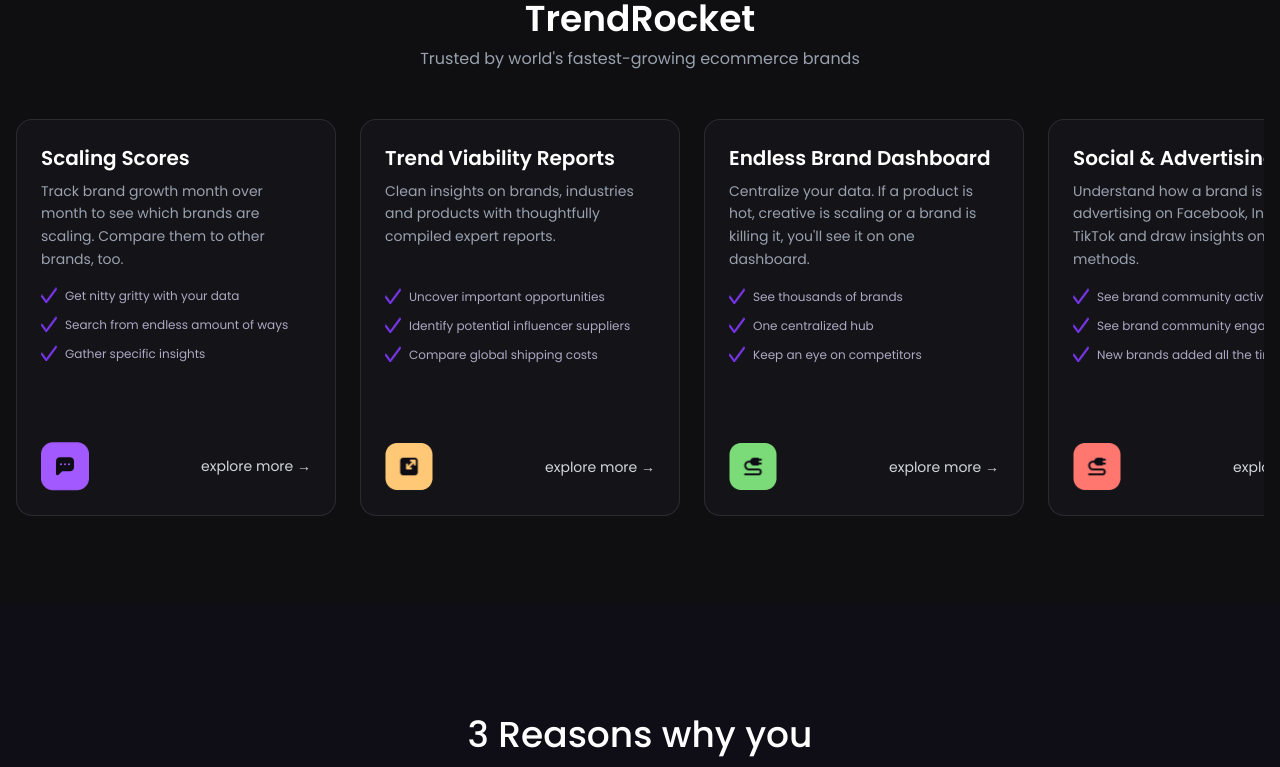
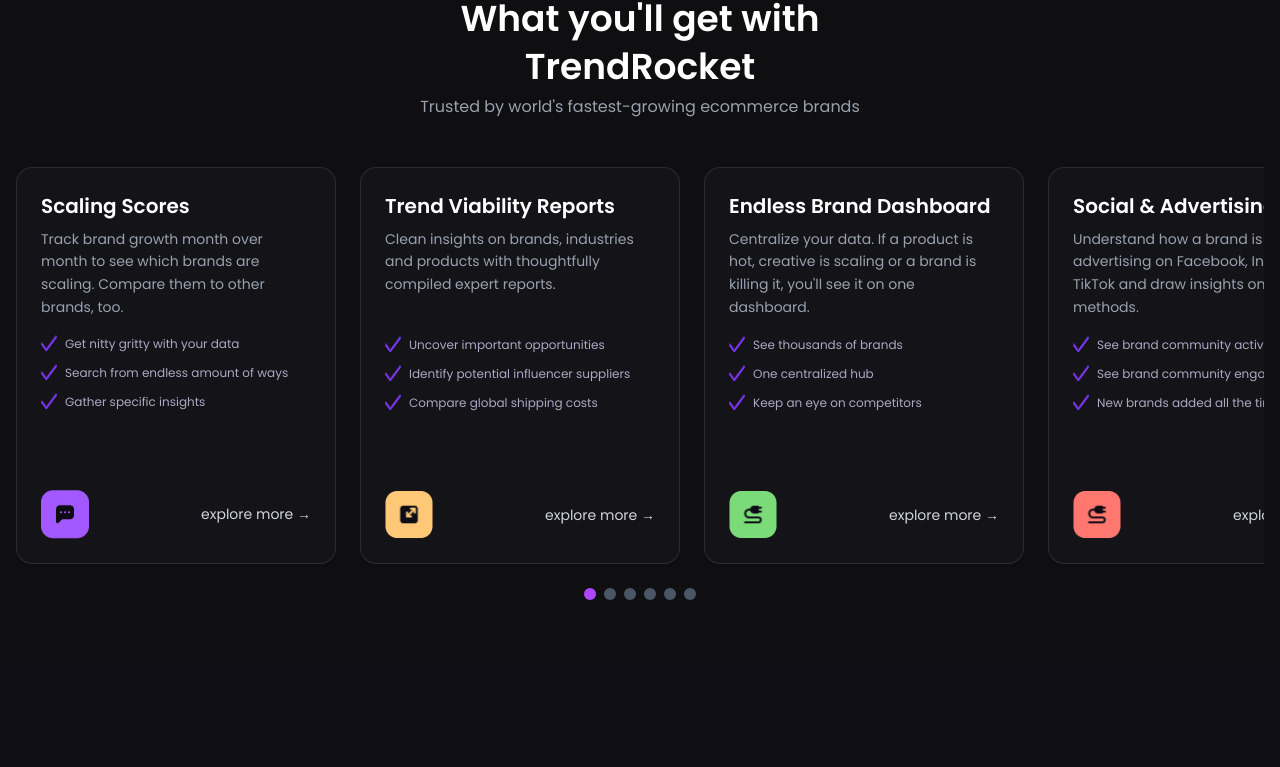
Before and after one commit to nabiy3v/trendrocket, a React (Vite) app: page / in a window 1280 px wide. Shown: the part 1167-1934 px from the top of the page. Built offline with nearby package versions, Linux system fonts and the light colour scheme.

Commit message:
fixed bugs

```diff
--- a/src/sections/brands.tsx
+++ b/src/sections/brands.tsx
@@ -1,10 +1,10 @@
 export default function Brands() {
     return (
-      <section className="bg-[#0B0B0D] text-white py-8 px-2 sm:py-12 my-[100px] ">
+      <section className="text-white py-8 px-2 sm:py-12 my-[100px] ">
         <p className="text-center text-xs sm:text-sm text-gray-400 mb-4 sm:mb-6 px-4 sm:px-0">
           Trusted by world's fastest-growing ecommerce brands
         </p>
-        <div className="flex flex-wrap justify-center items-center gap-4 sm:gap-8 max-w-[1000px] mx-auto">
+        <div className="flex flex-wrap justify-center items-center gap-4 sm:gap-8 max-w-[1000px] mx-auto space-y-5 mt-8">
           <img src="/assets/thank-tom.png" alt="THANK TOM" className="h-4 sm:h-6" />
           <img src="/assets/SMT.svg" alt="SMT" className="h-4 sm:h-6" />
           <img src="/assets/carbon-coco.png" alt="CARBON COCO" className="h-4 sm:h-6" />
--- a/src/sections/cards.tsx
+++ b/src/sections/cards.tsx
@@ -201,6 +201,44 @@ export default function Cards() {
           </div>
         </div>
       </div>
+      <div className="slide-nav-2 flex justify-center space-x-2">
+      <div
+        className="w-3 h-3 bg-purple-500 rounded-full cursor-pointer"
+        aria-label="Show slide 1 of 6"
+        role="button"
+        tabIndex={0}
+      ></div>
+      <div
+        className="w-3 h-3 bg-gray-600 rounded-full cursor-pointer"
+        aria-label="Show slide 2 of 6"
+        role="button"
+        tabIndex={-1}
+      ></div>
+      <div
+        className="w-3 h-3 bg-gray-600 rounded-full cursor-pointer"
+        aria-label="Show slide 3 of 6"
+        role="button"
+        tabIndex={-1}
+      ></div>
+      <div
+        className="w-3 h-3 bg-gray-600 rounded-full cursor-pointer"
+        aria-label="Show slide 4 of 6"
+        role="button"
+        tabIndex={-1}
+      ></div>
+      <div
+        className="w-3 h-3 bg-gray-600 rounded-full cursor-pointer"
+        aria-label="Show slide 5 of 6"
+        role="button"
+        tabIndex={-1}
+      ></div>
+      <div
+        className="w-3 h-3 bg-gray-600 rounded-full cursor-pointer"
+        aria-label="Show slide 6 of 6"
+        role="button"
+        tabIndex={-1}
+      ></div>
+    </div>
     </section>
   );
 }
```
